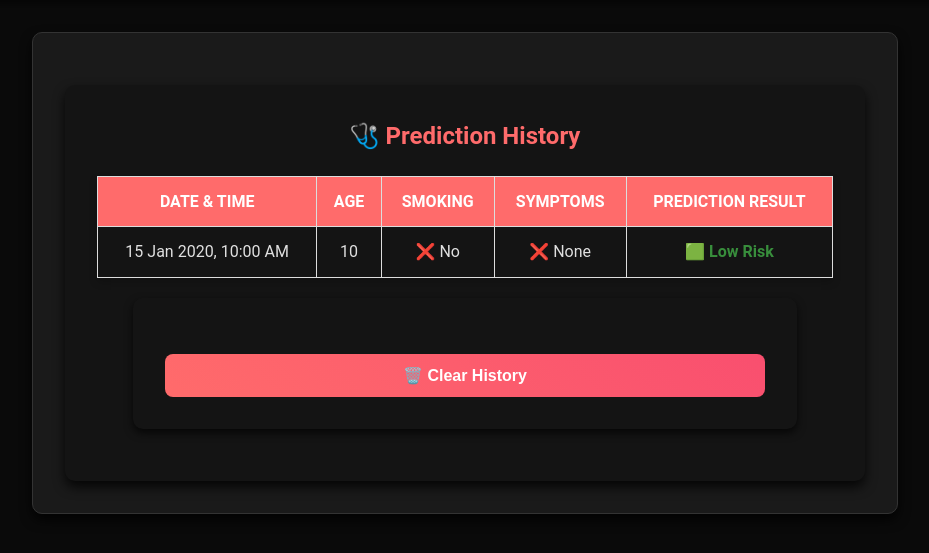
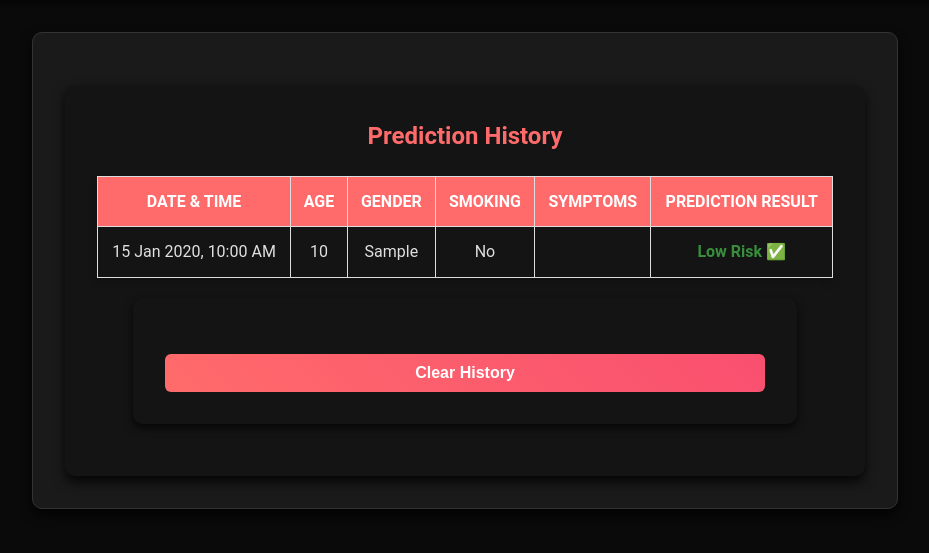
Before and after one commit to vansh070605/LUNG-CANCER-DETECTOR, a Flask app: page /history in a window 1280 px wide. Shown: the part 181-734 px from the top of the page, without its empty margins (175-1104 px from the left). Run offline with Flask 3, Linux system fonts and the light colour scheme; tables that the repository leaves empty hold one stand-in row (values such as "Sample post"); parts of the project's set-up code (start-up, migrations or seed data) failed here and were passed over.

```diff
--- a/templates/history.html
+++ b/templates/history.html
@@ -1,7 +1,8 @@
 {% extends 'base.html' %}
+
 {% block content %}
 <section class="history-section">
-    <h2>🩺 Prediction History</h2>
+    <h2>Prediction History</h2>
 
     {% if predictions %}
         <table class="history-table">
@@ -9,6 +10,7 @@
                 <tr>
                     <th>Date & Time</th>
                     <th>Age</th>
+                    <th>Gender</th>
                     <th>Smoking</th>
                     <th>Symptoms</th>
                     <th>Prediction Result</th>
@@ -19,25 +21,29 @@
                 <tr>
                     <td>{{ prediction.date.strftime('%d %b %Y, %I:%M %p') }}</td>
                     <td>{{ prediction.age }}</td>
+                    <td>{{ prediction.gender }}</td>
+                    <td>{{ 'Yes' if prediction.smoking == 1 else 'No' }}</td>
                     <td>
-                        {% if prediction.smoking == "Yes" %}
-                            ✅ Yes
-                        {% else %}
-                            ❌ No
-                        {% endif %}
-                    </td>
-                    <td>
-                        {% if prediction.symptoms and prediction.symptoms != "None" %}
-                            <span class="symptom-list">{{ prediction.symptoms }}</span>
-                        {% else %}
-                            ❌ None
-                        {% endif %}
+                        <ul>
+                            {% if prediction.yellow_fingers == 1 %}<li>Yellow Fingers</li>{% endif %}
+                            {% if prediction.anxiety == 1 %}<li>Anxiety</li>{% endif %}
+                            {% if prediction.peer_pressure == 1 %}<li>Peer Pressure</li>{% endif %}
+                            {% if prediction.chronic_disease == 1 %}<li>Chronic Disease</li>{% endif %}
+                            {% if prediction.fatigue == 1 %}<li>Fatigue</li>{% endif %}
+                            {% if prediction.allergy == 1 %}<li>Allergy</li>{% endif %}
+                            {% if prediction.wheezing == 1 %}<li>Wheezing</li>{% endif %}
+                            {% if prediction.alcohol == 1 %}<li>Alcohol Consuming</li>{% endif %}
+                            {% if prediction.coughing == 1 %}<li>Coughing</li>{% endif %}
+                            {% if prediction.shortness_of_breath == 1 %}<li>Shortness of Breath</li>{% endif %}
+                            {% if prediction.swallowing_difficulty == 1 %}<li>Swallowing Difficulty</li>{% endif %}
+                            {% if prediction.chest_pain == 1 %}<li>Chest Pain</li>{% endif %}
+                        </ul>
                     </td>
                     <td class="result-cell">
-                        {% if prediction.result == "Positive" %}
-                            <span class="positive">🟥 High Risk</span>
+                        {% if prediction.result == 'High Risk' %}
+                            <span class="positive">High Risk 😔</span>
                         {% else %}
-                            <span class="negative">🟩 Low Risk</span>
+                            <span class="negative">Low Risk ✅</span>
                         {% endif %}
                     </td>
                 </tr>
@@ -46,7 +52,7 @@
         </table>
 
         <form action="{{ url_for('clear_history') }}" method="post" class="clear-history-form">
-            <button type="submit" class="clear-button" onclick="return confirm('Are you sure you want to clear history?')">🗑️ Clear History</button>
+            <button type="submit" class="clear-button" onclick="return confirm('Are you sure you want to clear history?')">Clear History</button>
         </form>
     {% else %}
         <p class="no-history">No past predictions found.</p>
@@ -89,31 +95,15 @@
         margin-top: 20px;
     }
     .clear-button {
-        background-color: #dc3545;
+        background-color: #f44336;
         color: white;
-        padding: 12px 25px;
         border: none;
+        padding: 10px 20px;
         cursor: pointer;
         font-size: 16px;
-        border-radius: 8px;
-        transition: 0.3s ease;
     }
     .clear-button:hover {
-        background-color: #b71c1c;
-    }
-    .no-history {
-        font-size: 18px;
-        color: #555;
-        margin-top: 20px;
-    }
-    @media (max-width: 768px) {
-        .history-table {
-            font-size: 14px;
-        }
-        .clear-button {
-            font-size: 14px;
-            padding: 10px 20px;
-        }
+        background-color: #d32f2f;
     }
 </style>
 
--- a/train_model.py
+++ b/train_model.py
@@ -97,7 +97,8 @@ def predict_lung_cancer(user_input_dict):
     print("📊 Model Prediction Probabilities:", probability)
     print("🔢 Raw Prediction:", prediction)
 
-    return "YES (High Risk)" if prediction == 1 else "NO (Low Risk)"
+    # Return a consistent result string
+    return "High Risk" if prediction == 1 else "Low Risk"
 
 # -------------- EXAMPLE PREDICTION INPUT --------------
 sample_input = {
```
Also changed, not shown: app.py (line endings or trailing spaces), instance/lung_cancer.db.
